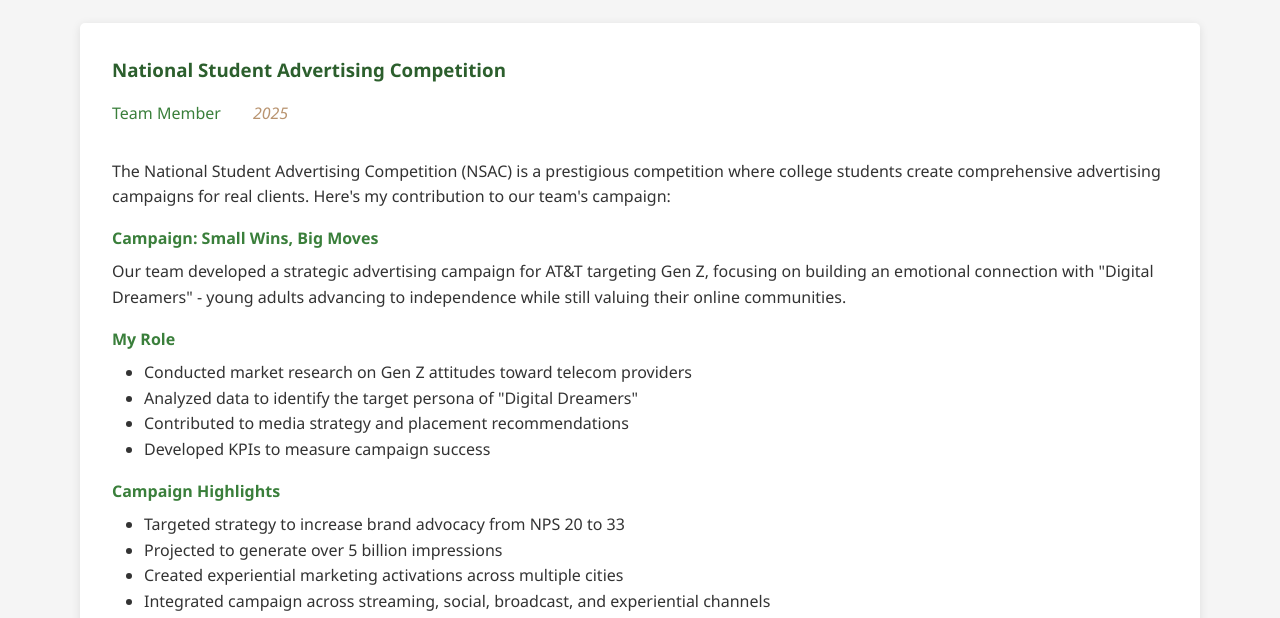
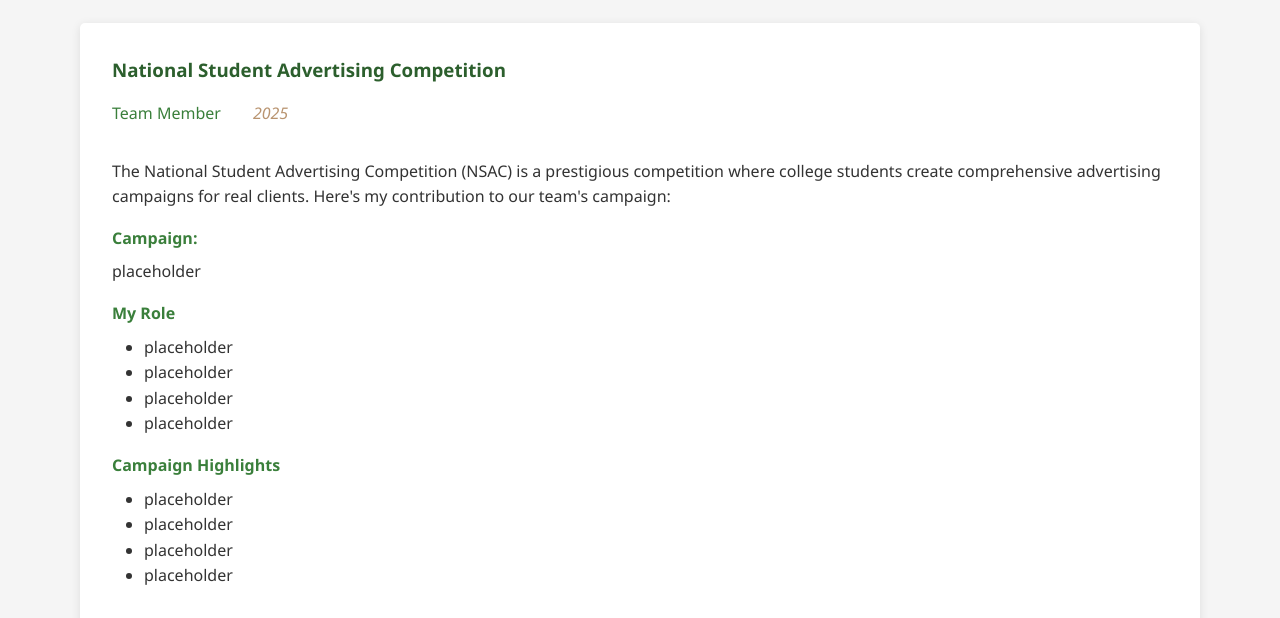
Before and after one commit to etcasketera/portfolio, a plain HTML site: page resume/projects.html in a window 1280 px wide. Shown: the part 289-907 px from the top of the page. Drawn offline with Linux system fonts and the light colour scheme.

Commit message:
Add files via upload

```diff
--- a/resume/projects.html
+++ b/resume/projects.html
@@ -38,23 +38,23 @@
                 <div class="project-details">
                     <p>The National Student Advertising Competition (NSAC) is a prestigious competition where college students create comprehensive advertising campaigns for real clients. Here's my contribution to our team's campaign:</p>
 
-                    <h4>Campaign: Small Wins, Big Moves</h4>
-                    <p>Our team developed a strategic advertising campaign for AT&T targeting Gen Z, focusing on building an emotional connection with "Digital Dreamers" - young adults advancing to independence while still valuing their online communities.</p>
+                    <h4>Campaign: </h4>
+                    <p>placeholder</p>
 
                     <h4>My Role</h4>
                     <ul>
-                        <li>Conducted market research on Gen Z attitudes toward telecom providers</li>
-                        <li>Analyzed data to identify the target persona of "Digital Dreamers"</li>
-                        <li>Contributed to media strategy and placement recommendations</li>
-                        <li>Developed KPIs to measure campaign success</li>
+                        <li>placeholder</li>
+                        <li>placeholder</li>
+                        <li>placeholder</li>
+                        <li>placeholder</li>
                     </ul>
 
                     <h4>Campaign Highlights</h4>
                     <ul>
-                        <li>Targeted strategy to increase brand advocacy from NPS 20 to 33</li>
-                        <li>Projected to generate over 5 billion impressions</li>
-                        <li>Created experiential marketing activations across multiple cities</li>
-                        <li>Integrated campaign across streaming, social, broadcast, and experiential channels</li>
+                        <li>placeholder</li>
+                        <li>placeholder</li>
+                        <li>placeholder</li>
+                        <li>placeholder</li>
                     </ul>
 
                     <div class="project-images">
```
